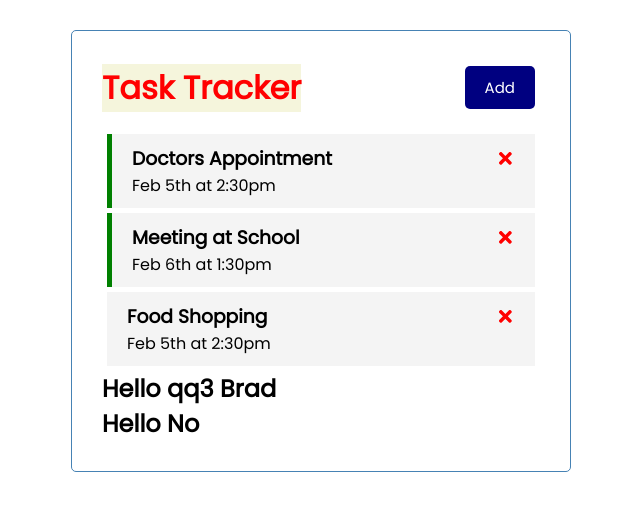
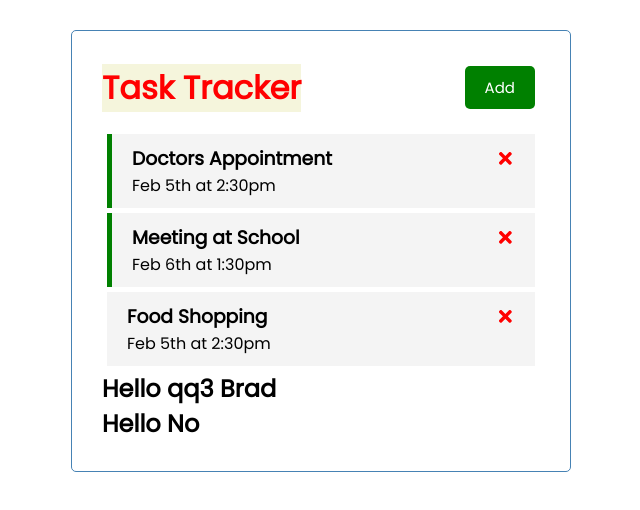
Before and after one commit to jonathan-r-jones/react-crash-course-xps-version, a React (Create React App) app: page / in a window 1280 px wide. Shown: the top 510 px of the page, without its empty margins (319-959 px from the left). Built offline with nearby package versions, Linux system fonts and the light colour scheme.

Commit message:
Oct-13-2021_5:18_PM

```diff
--- a/src/components/Header.js
+++ b/src/components/Header.js
@@ -6,7 +6,7 @@ const Header = ({ title, onAdd, showAdd }) => {
     return (
         <header className='header'>
             <h1 style={{ color: 'red', backgroundColor: 'beige'}}>{title}</h1>
-            <Button color='navy' text={showAdd ? 'Close' : 'Add'} onClick={onAdd} />
+            <Button color={showAdd ? 'red' : 'green' } text={showAdd ? 'Close' : 'Add'} onClick={onAdd} />
         </header>
     )
 }
```
